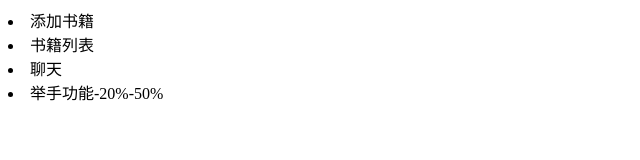
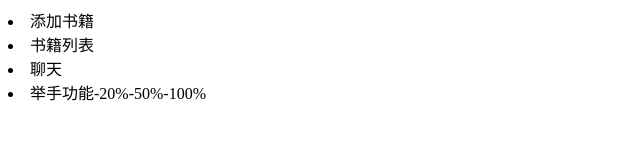
Before and after one commit to juruixing/book, a plain HTML site: page index.html in a window 1280 px wide. Shown: the full height of the page, 0-640 px from the left. Drawn offline with Linux system fonts and the light colour scheme.

Commit message:
dev分支举手功能开发完成

```diff
--- a/index.html
+++ b/index.html
@@ -8,6 +8,6 @@
 	<li>添加书籍</li>
 	<li>书籍列表</li>
 	<li>聊天</li>
-	<li>举手功能-20%-50%</li>
+	<li>举手功能-20%-50%-100%</li>
 </body>
 </html>
```
